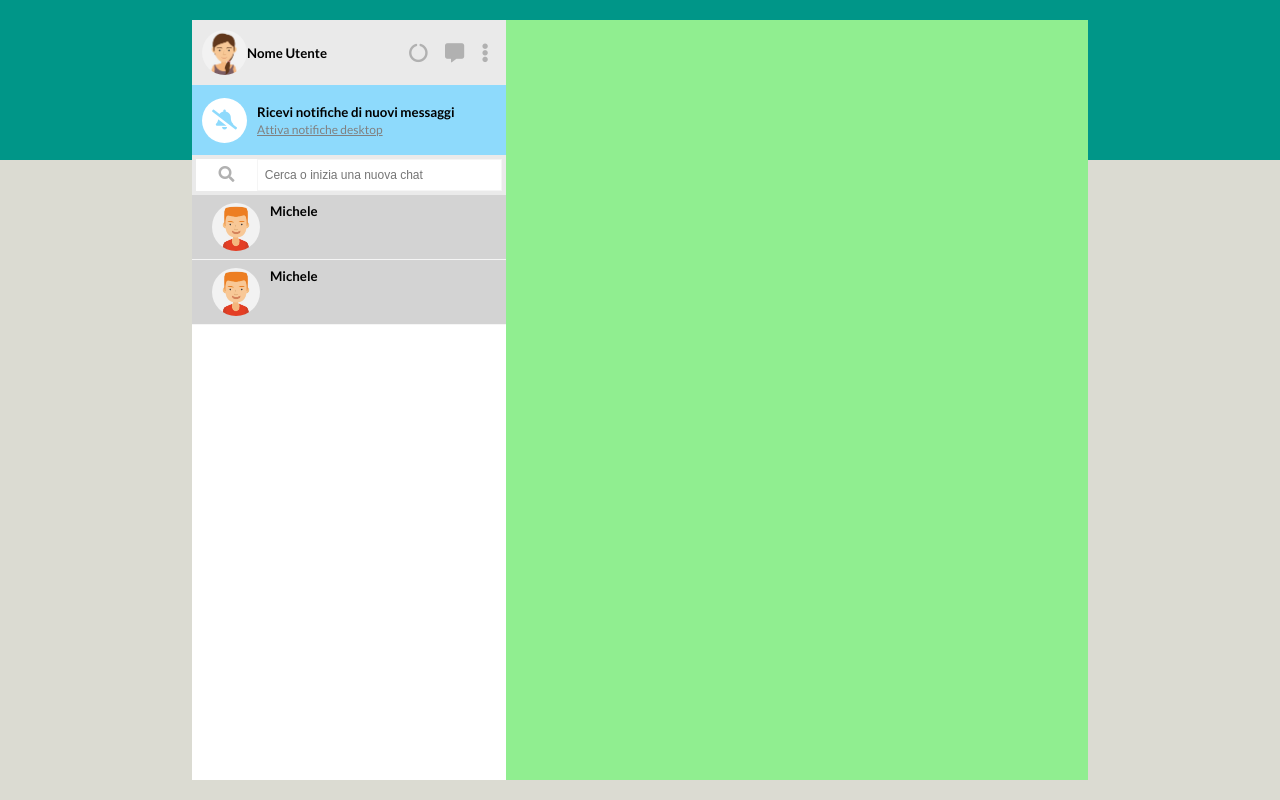
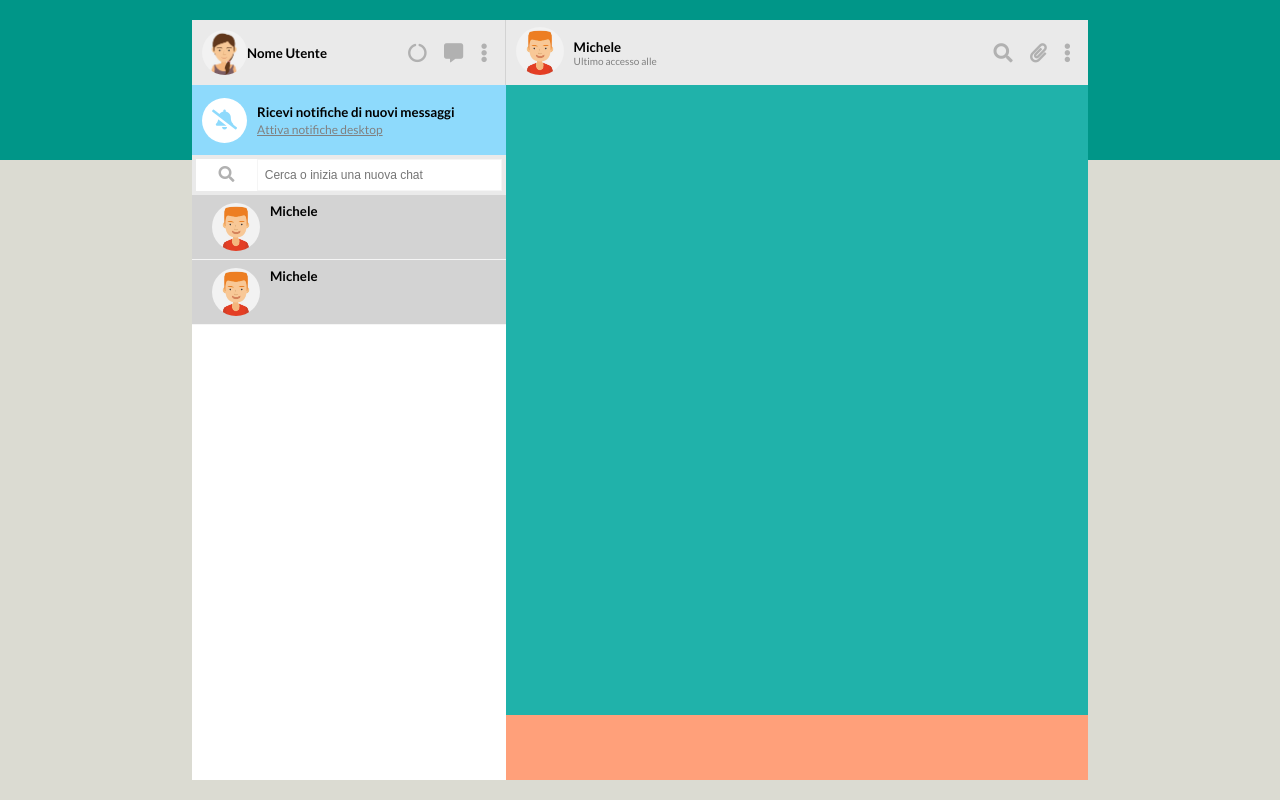
Before and after one commit to AnaisDiGenua/js-html-css-boolzap, a plain HTML site: page index.html in a window 1280 px wide. Drawn offline with nearby package versions, Linux system fonts and the light colour scheme.

Commit message:
chat header

```diff
--- a/css/style.css
+++ b/css/style.css
@@ -29,6 +29,11 @@
     width: 48px;
     border-radius: 50%;
 }
+.user-icons i {
+    margin: 0 7px;
+    color: #b1b1b1;
+    font-size: 1.2rem;
+}
 
 /* COL CONTACT */
 .col-contact {
@@ -44,15 +49,11 @@
     background-color: #eaeaea;
     justify-content: space-between;
     padding: 0 10px;
+    border-right: 1px solid lightgray;
 }
 .col-contact .box-user .col-nameUser-pic #mypic{
     width: 45px;
     border-radius: 50%;
-}
-.col-contact .box-user .col-user-options i {
-    margin: 0 7px;
-    color: #b1b1b1;
-    font-size: 1.2rem;
 }
 /* box notifications */
 .col-contact .box-notifications {
@@ -129,3 +130,29 @@
     height: 100%;
     background-color: lightgreen; /*debug*/
 }
+.col-chat .box-header {
+    width: 100%;
+    height: 65px;
+    background-color: #eaeaea;
+    justify-content: space-between;
+    padding: 0 10px;
+}
+.col-chat .box-header .current-name-user {
+    margin-left: 10px;
+}
+.col-chat .box-header .last-access {
+    font-size: 10px;
+    color: gray;
+}
+
+.col-chat .box-main {
+    width: 100%;
+    height: calc(100% - 65px - 65px);
+    background-color: lightseagreen; /*debug*/
+    overflow-y: scroll;
+}
+.col-chat .box-footer {
+    width: 100%;
+    height: 65px;
+    background-color: lightsalmon; /*debug*/
+}
--- a/index.html
+++ b/index.html
@@ -31,7 +31,7 @@
                     <!-- /foto e nome utente -->
 
                     <!-- icone opzioni utente -->
-                    <div class="col-user-options">
+                    <div class="user-icons">
                         <i class="fas fa-circle-notch"></i>
                         <i class="fas fa-comment-alt"></i>
                         <i class="fas fa-ellipsis-v"></i>
@@ -81,7 +81,41 @@
 
 
             <!-- colonna chat -->
-            <div class="col-chat"></div>
+            <div class="col-chat">
+                <!-- sezione header  -->
+                <div class="box-header flex">
+                    <!-- foto e nome utente chat corrente -->
+                    <div class="col-nameUser-pic flex">
+                        <div class="current-chat-img">
+                            <img src="img/avatar_1.jpg" alt="foto chat corrente" class="avatar-img">
+                        </div>
+                        <div class="current-name-user">
+                            <h5>Michele</h5>
+                            <p class="last-access">Ultimo accesso alle</p>
+                        </div>
+
+                    </div>
+                    <!-- /foto e nome utente chat corrente -->
+
+
+                    <!-- icone opzioni utente -->
+                    <div class="user-icons">
+                        <i class="fas fa-search"></i>
+                        <i class="fas fa-paperclip"></i>
+                        <i class="fas fa-ellipsis-v"></i>
+                    </div>
+                    <!-- /icone opzioni utente -->
+                </div>
+                <!-- /sezione header -->
+
+                <!-- sezione main -->
+                <div class="box-main"></div>
+                <!-- /sezione main -->
+
+                <!-- sezione footer -->
+                <div class="box-footer"></div>
+                <!-- /sezione footer -->
+            </div>
             <!-- /colonna chat -->
         </div>
     </div>
```
